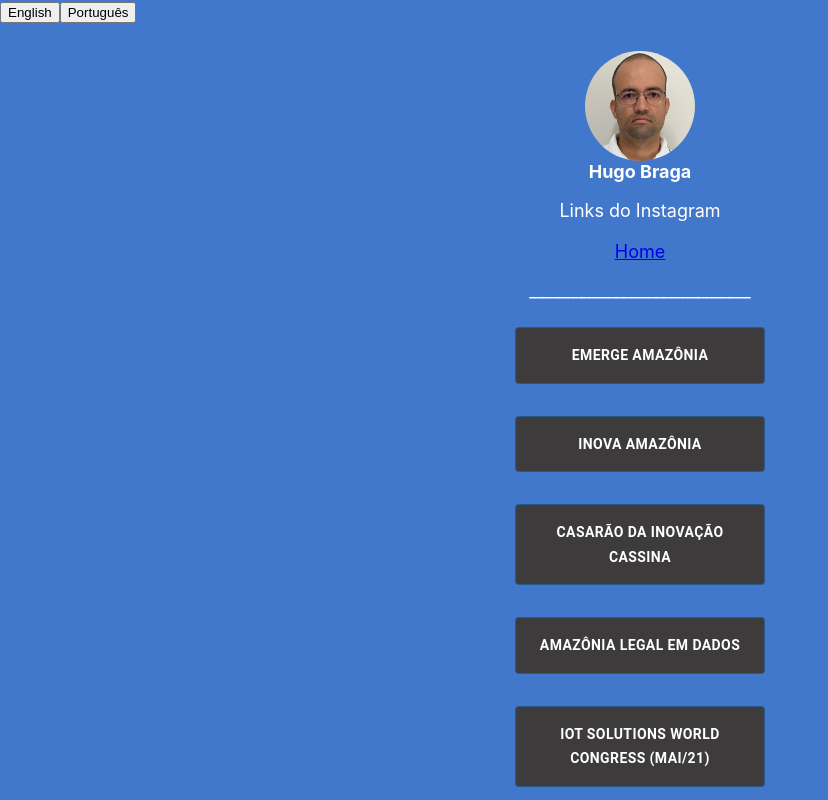
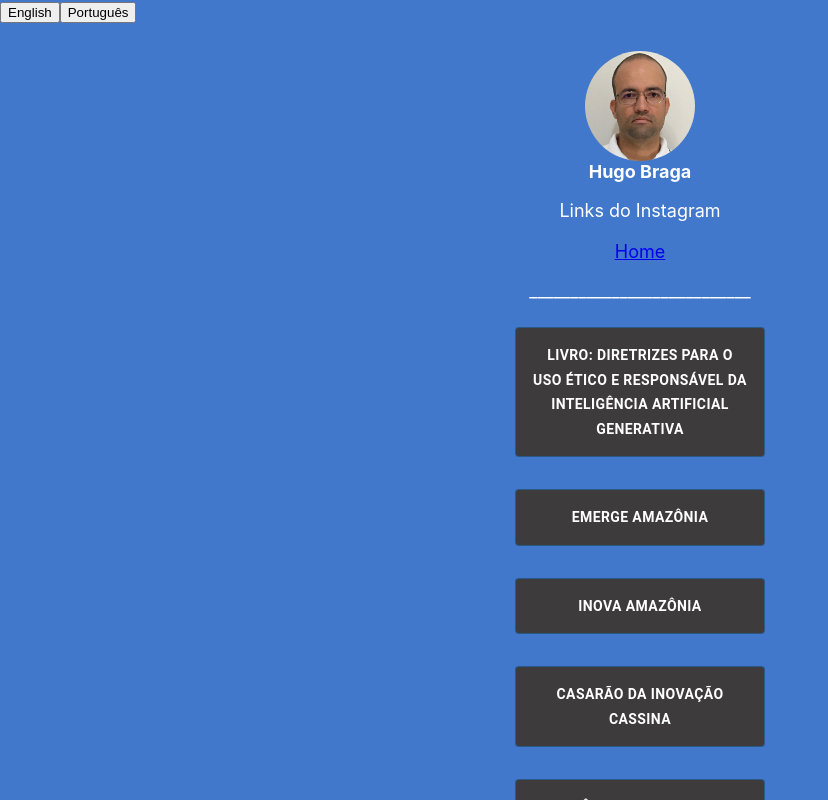
Before and after one commit to hugobraga/personal-website, a React (Create React App) app in the folder react-website/: page /instalinks in a window 1280 px wide. Shown: the top 800 px of the page, without its empty margins (0-828 px from the left). Built offline with nearby package versions, Linux system fonts and the light colour scheme; no server answers.

Commit message:
Added link to a book (instagram links section)

```diff
--- a/react-website/src/components/InstaButtons.js
+++ b/react-website/src/components/InstaButtons.js
@@ -15,6 +15,15 @@ const StyledButton = styled(Button)(({ theme }) => ({
 const InstaButtons = () => {
   return (
     <Grid container direction="column" spacing={2} alignItems="center">
+      <Grid item>
+        <StyledButton
+          variant="outlined"
+          onClick={() => window.open("https://prpg.unicamp.br/wp-content/uploads/sites/10/2025/01/livro-diretrizes-ia-1.pdf", "_blank")}
+        >
+          Livro: Diretrizes para o uso ético e responsável da Inteligência Artificial Generativa
+        </StyledButton>
+      </Grid>
+
       <Grid item>
         <StyledButton
           variant="outlined"
```
